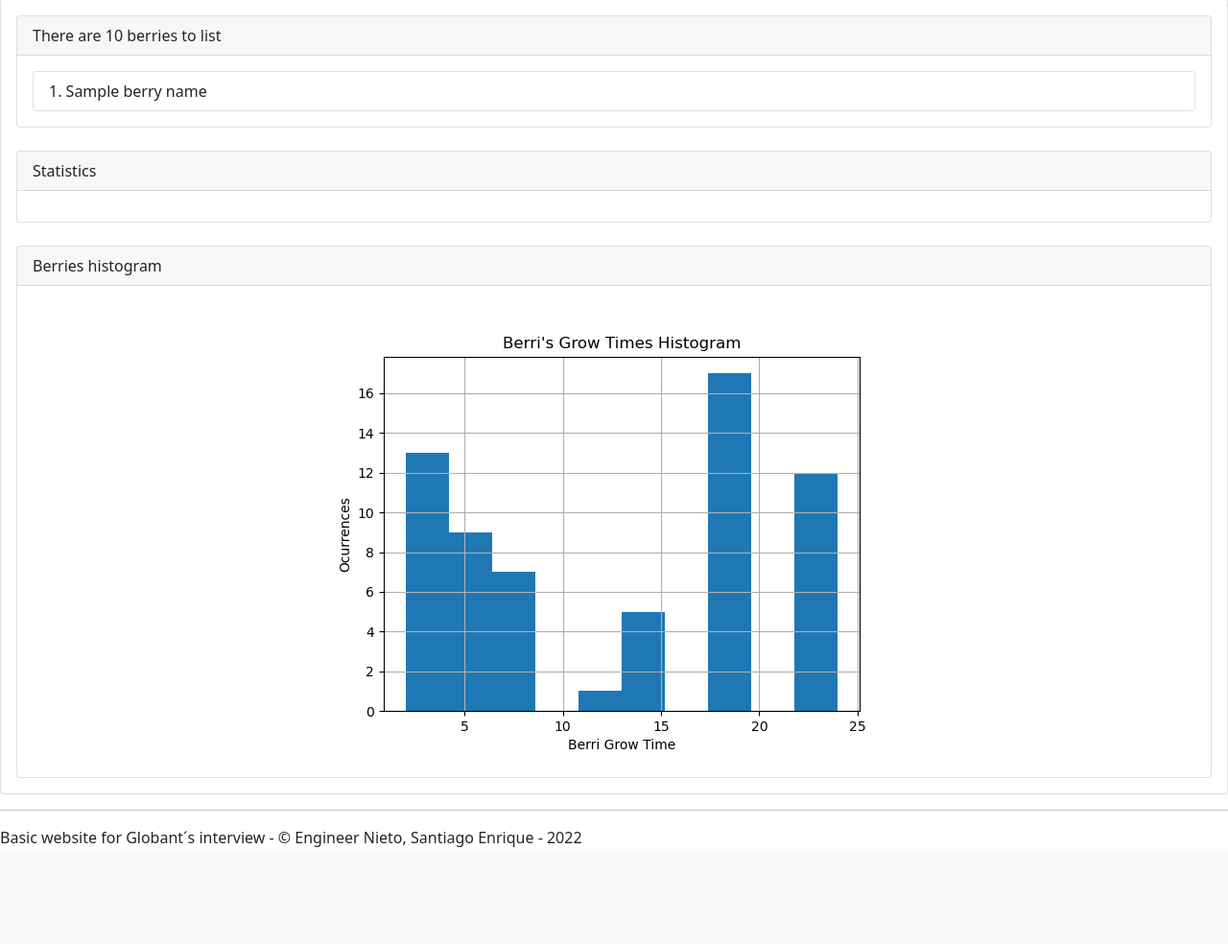
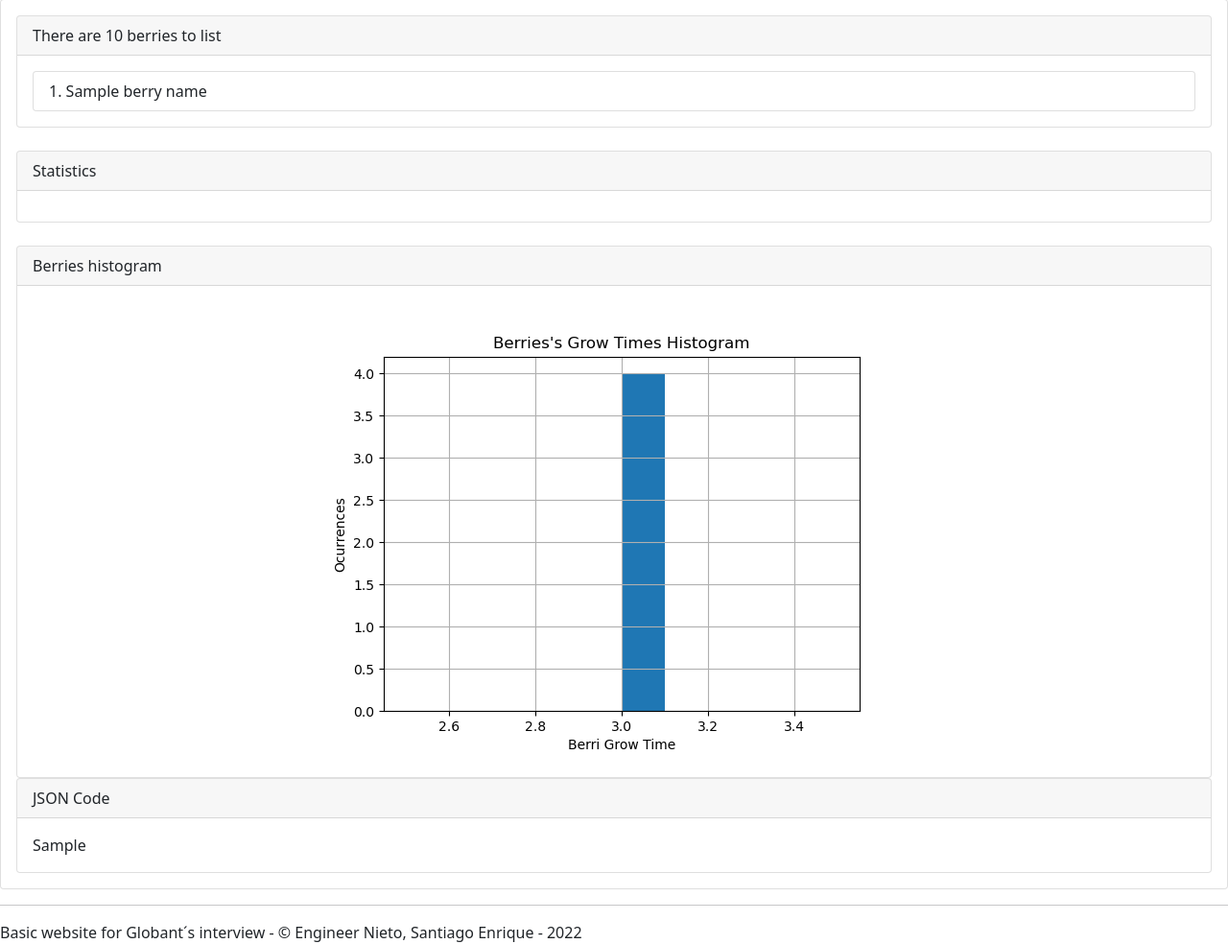
Before and after one commit to santinieto/pokeAPI_globant, a Django app: template globantWebsite/pokeAPI/templates/all_berry_stats.html in a window 1280 px wide. Shown: the part 81-1065 px from the top of the page at 96% size. Before the commit the page ends 964 px from the top, so only its background shows below. Run offline with Django 4.2, Linux system fonts and the light colour scheme; the template is opened without the code that fills it: most values are stand-ins (such as "Sample title", 1, 10 or a date in 2020); some libraries are stand-ins or nearby versions.

Commit message:
Muestro el JSON que uso en la pagina web

```diff
--- a/globantWebsite/pokeAPI/templates/all_berry_stats.html
+++ b/globantWebsite/pokeAPI/templates/all_berry_stats.html
@@ -73,6 +73,15 @@
                     </div>
                 </div>
 
+                <div class="card" style="width: auto;">
+                    <div class="card-header">
+                        JSON Code
+                    </div>
+                    <div class="card-body">
+                        {{json_object}}
+                    </div>
+                </div>
+
             </div>
         </div>
     </div>
--- a/globantWebsite/pokeAPI/views.py
+++ b/globantWebsite/pokeAPI/views.py
@@ -37,6 +37,9 @@ def allBerryStats(request):
         "frequency_growth_time": str( frequency )
     }
 
+    # Genero el diccionario JSON
+    json_object = get_json_data(nberries, berry_names, berry_grow_times)
+
     # Genero el grafico
     plot_berries_hist(berry_grow_times)
 
@@ -47,6 +50,7 @@ def allBerryStats(request):
         'berry_names' : berry_names,
         'berry_grow_times' : berry_grow_times,
         'berries_dicc' : berries_dicc,
+        'json_object' : json_object,
     })
 
 def contact(request):
```
Also changed, not shown: globantWebsite/pokeAPI/pokeAPI_scripts/pokeAPI_scripts.py (+15 -0 lines), globantWebsite/pokeAPI/static/img/berries_hist.png, 1 other file.
